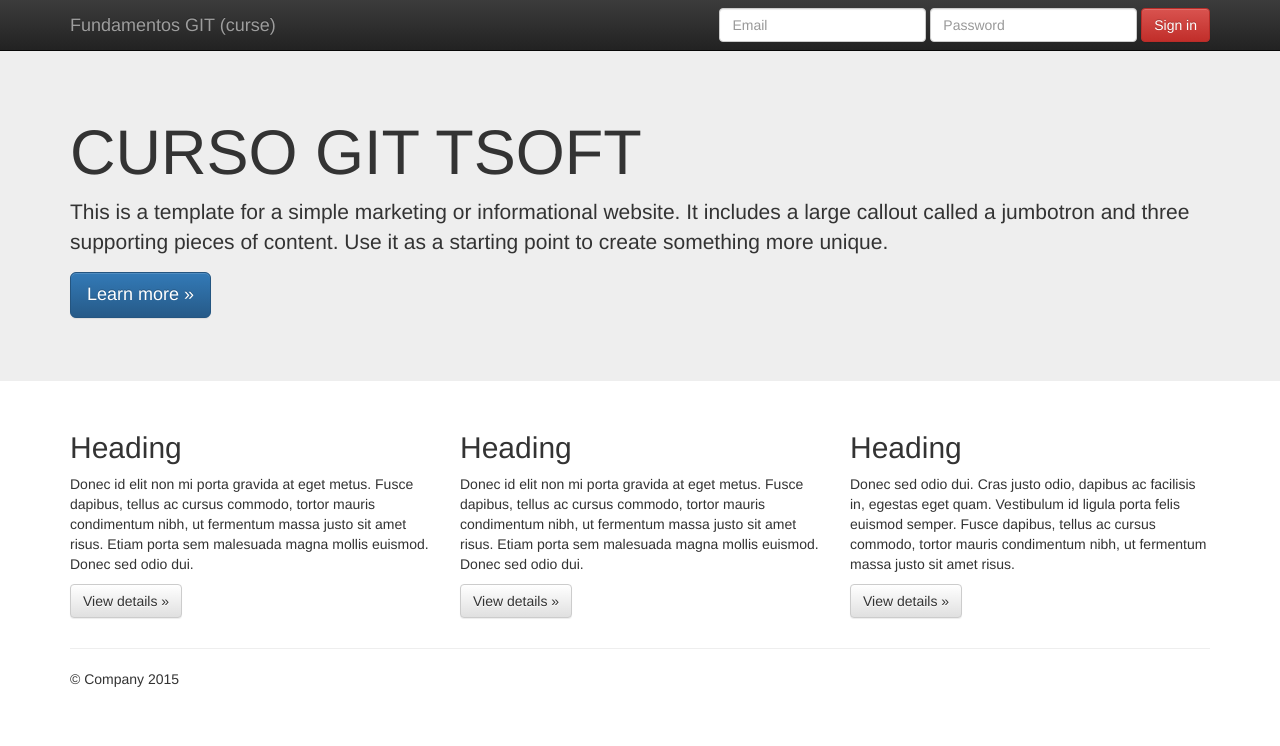
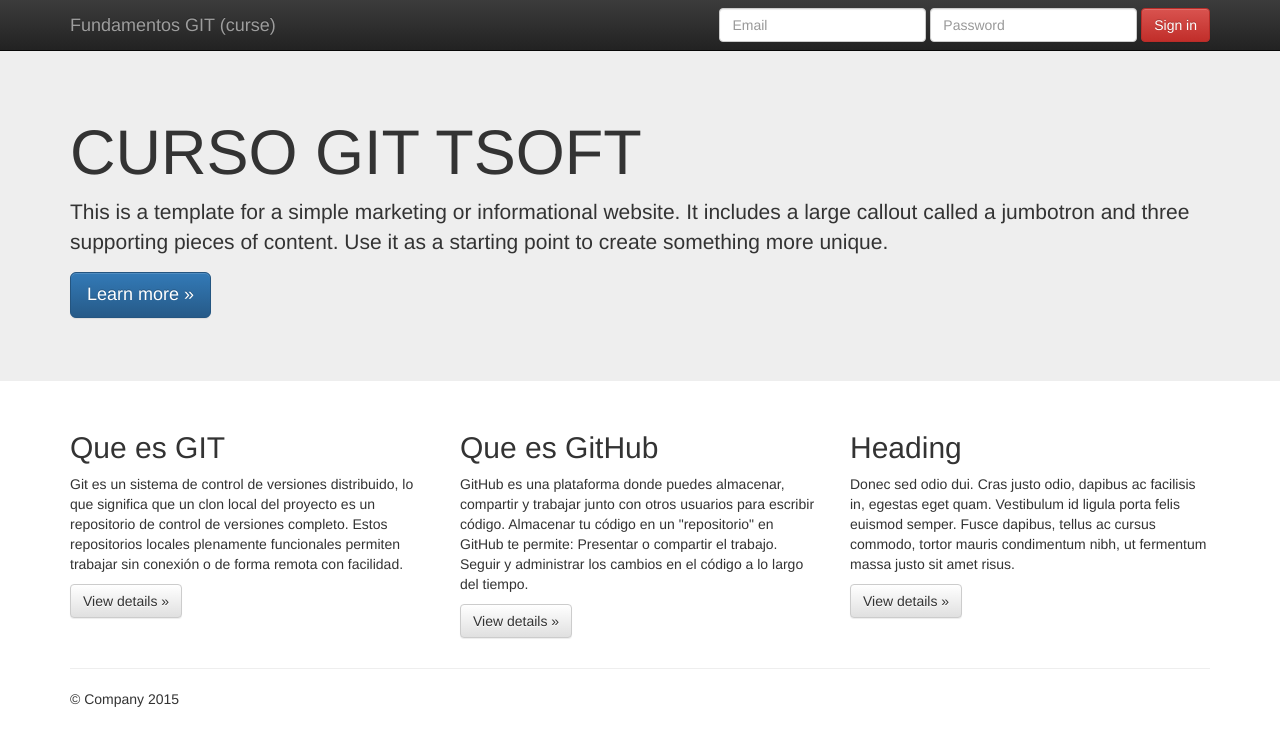
Before and after one commit to GmoRey2020/CursoGit-092024, a plain HTML site: page index.html in a window 1280 px wide. Drawn offline with nearby package versions, Linux system fonts and the light colour scheme.

Commit message:
8° commit Index.html modificado y se agrega imagen de vista Index formato jpg

```diff
--- a/index.html
+++ b/index.html
@@ -65,13 +65,13 @@
       <!-- Example row of columns -->
       <div class="row">
         <div class="col-md-4">
-          <h2>Heading</h2>
-          <p>Donec id elit non mi porta gravida at eget metus. Fusce dapibus, tellus ac cursus commodo, tortor mauris condimentum nibh, ut fermentum massa justo sit amet risus. Etiam porta sem malesuada magna mollis euismod. Donec sed odio dui. </p>
+          <h2>Que es GIT</h2>
+          <p>Git es un sistema de control de versiones distribuido, lo que significa que un clon local del proyecto es un repositorio de control de versiones completo. Estos repositorios locales plenamente funcionales permiten trabajar sin conexión o de forma remota con facilidad. </p>
           <p><a class="btn btn-default" href="#" role="button">View details &raquo;</a></p>
         </div>
         <div class="col-md-4">
-          <h2>Heading</h2>
-          <p>Donec id elit non mi porta gravida at eget metus. Fusce dapibus, tellus ac cursus commodo, tortor mauris condimentum nibh, ut fermentum massa justo sit amet risus. Etiam porta sem malesuada magna mollis euismod. Donec sed odio dui. </p>
+          <h2>Que es GitHub</h2>
+          <p>GitHub es una plataforma donde puedes almacenar, compartir y trabajar junto con otros usuarios para escribir código. Almacenar tu código en un "repositorio" en GitHub te permite: Presentar o compartir el trabajo. Seguir y administrar los cambios en el código a lo largo del tiempo.</p>
           <p><a class="btn btn-default" href="#" role="button">View details &raquo;</a></p>
        </div>
         <div class="col-md-4">
```
Also changed, not shown: INDEX.jpg (added).
